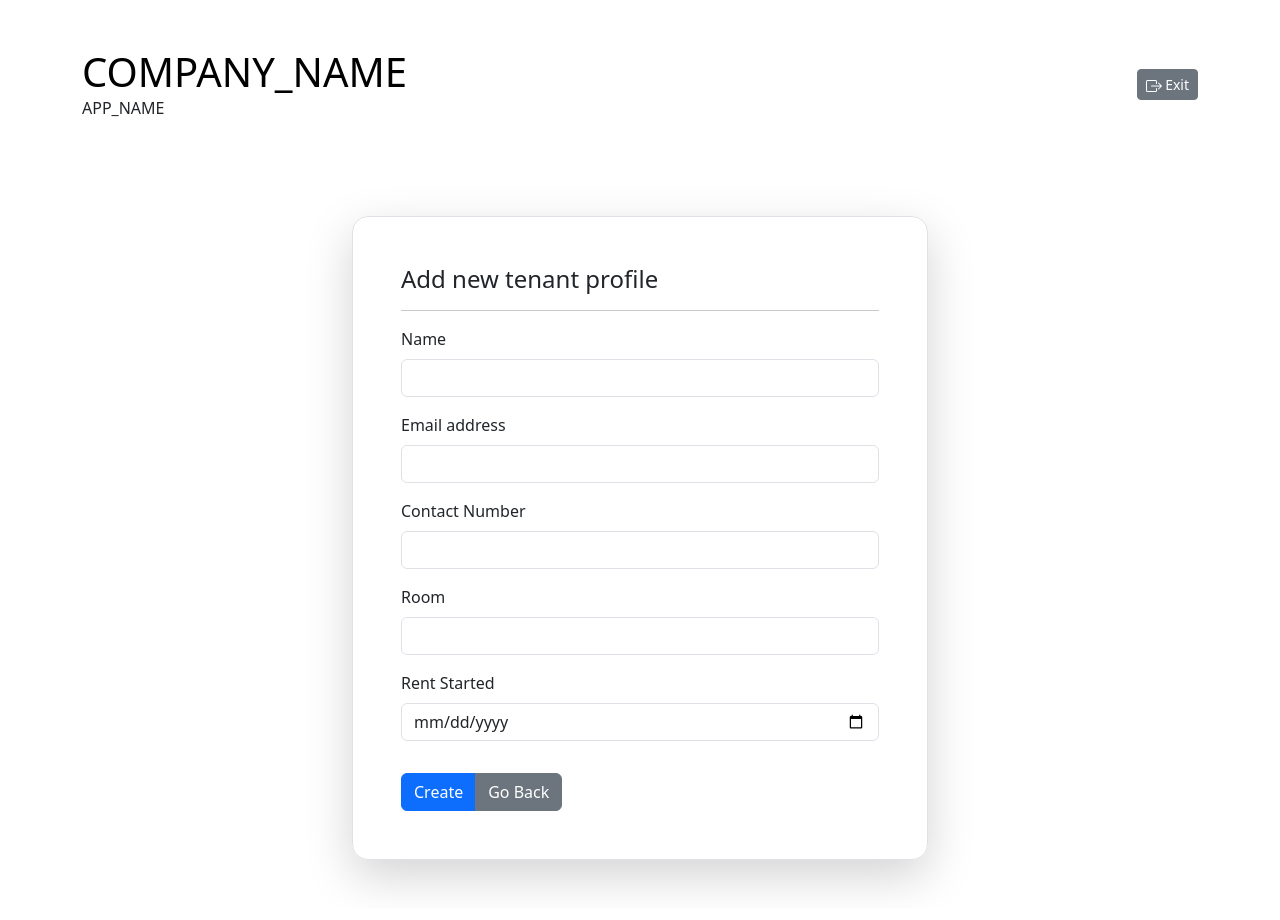
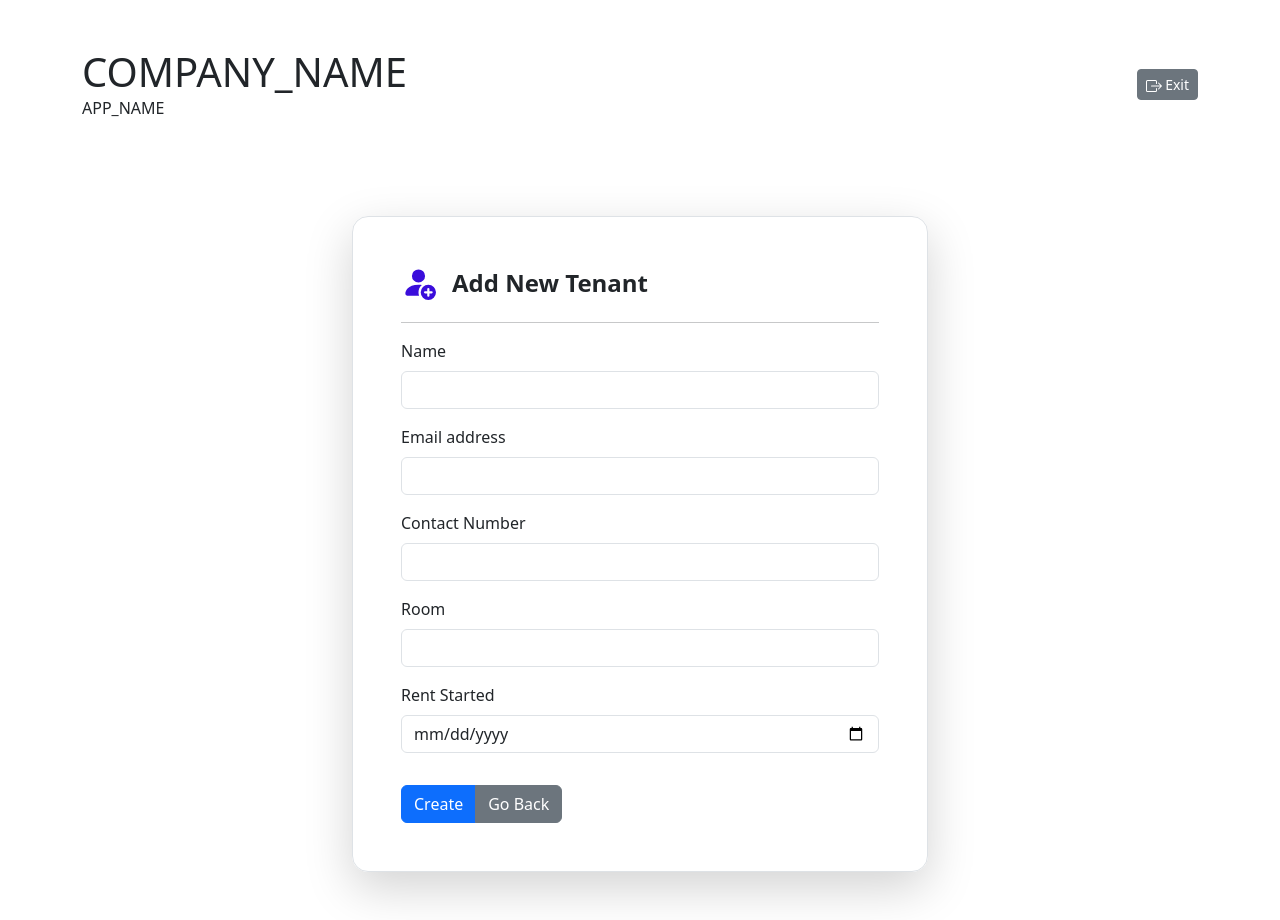
Before and after one commit to hartpableo/tenant-management-system, a PHP site: template app/views/tenants/create.view.php in a window 1280 px wide. Before the commit the page ends 889 px from the top, so only its background shows below. Run offline with PHP 8.4, Linux system fonts and the light colour scheme; the template is opened without the code that fills it, so the values that code supplies are empty; some libraries are stand-ins or nearby versions.

Commit message:
FE improvements

```diff
--- a/app/views/partials/header.view.php
+++ b/app/views/partials/header.view.php
@@ -14,9 +14,9 @@
       <div class="row">
         <div class="col-12 col-md-6">
           <?php if (isHome()) : ?>
-          <h1 class="m-0 text-black"><?php echo COMPANY_NAME; ?></h1>
+          <h1 class="m-0"><?php echo COMPANY_NAME; ?></h1>
           <?php else : ?>
-          <h1 class="m-0"><a href="/" class="text-black text-decoration-none" aria-label="link to home page"><?php echo COMPANY_NAME; ?></a></h1>
+          <h1 class="m-0"><a href="/" class="text-decoration-none" aria-label="link to home page"><?php echo COMPANY_NAME; ?></a></h1>
           <?php endif; ?>
           <p class="m-0 fw-light"><?php echo APP_NAME; ?></p>
         </div>
--- a/app/views/status_codes/404.view.php
+++ b/app/views/status_codes/404.view.php
@@ -1,3 +1,3 @@
 <?php get_template_part('header'); ?>
-<h1>404 | Request not found!</h1>
+<h1 class="w-100 text-center">404 | Request not found!</h1>
 <?php get_template_part('footer'); ?>
--- a/app/views/tenants/create.view.php
+++ b/app/views/tenants/create.view.php
@@ -6,7 +6,13 @@
 ?>
 
   <form action="/tenant/store" method="POST" class="mx-auto p-5 rounded-4 border shadow-lg" style="max-width: var(--bs-breakpoint-sm);">
-    <h2 class="fs-4 m-0 fw-normal">Add new tenant profile</h2>
+    <h2 class="fs-4 m-0 fw-bold w-100 d-inline-flex justify-content-start align-items-center gap-3 lh-1">
+      <svg xmlns="http://www.w3.org/2000/svg" width="35" height="35" fill="#3a0ddb" class="bi bi-person-fill-add" viewBox="0 0 16 16" aria-hidden="true">
+        <path d="M12.5 16a3.5 3.5 0 1 0 0-7 3.5 3.5 0 0 0 0 7Zm.5-5v1h1a.5.5 0 0 1 0 1h-1v1a.5.5 0 0 1-1 0v-1h-1a.5.5 0 0 1 0-1h1v-1a.5.5 0 0 1 1 0Zm-2-6a3 3 0 1 1-6 0 3 3 0 0 1 6 0Z"/>
+        <path d="M2 13c0 1 1 1 1 1h5.256A4.493 4.493 0 0 1 8 12.5a4.49 4.49 0 0 1 1.544-3.393C9.077 9.038 8.564 9 8 9c-5 0-6 3-6 4Z"/>
+      </svg>
+      Add New Tenant
+    </h2>
 
     <hr>
 
```
Also changed, not shown: app/views/managers/login.view.php (+7 -1 lines), app/views/partials/search.view.php (+12 -2 lines), app/views/tenants/edit.view.php (+8 -1 lines), public/assets/css/style.css.
